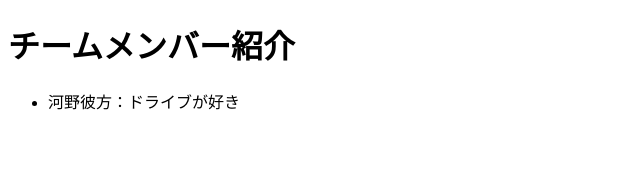
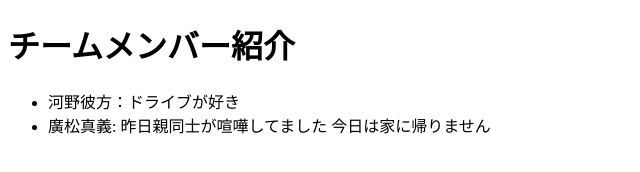
Before and after one commit to Kanae-nae/phpKadai, a plain HTML site: page index.html in a window 1280 px wide. Shown: the whole page, without its empty margins (0-640 px from the left). Drawn offline with Linux system fonts and the light colour scheme.

Commit message:
Update index.html

```diff
--- a/index.html
+++ b/index.html
@@ -7,6 +7,9 @@
     <h1>チームメンバー紹介</h1>
     <ul>
         <li>河野彼方：ドライブが好き</li>
+        <li>廣松真義: 昨日親同士が喧嘩してました
+            今日は家に帰りません</li>
+
     </ul>
 </body>
 </html>
```
